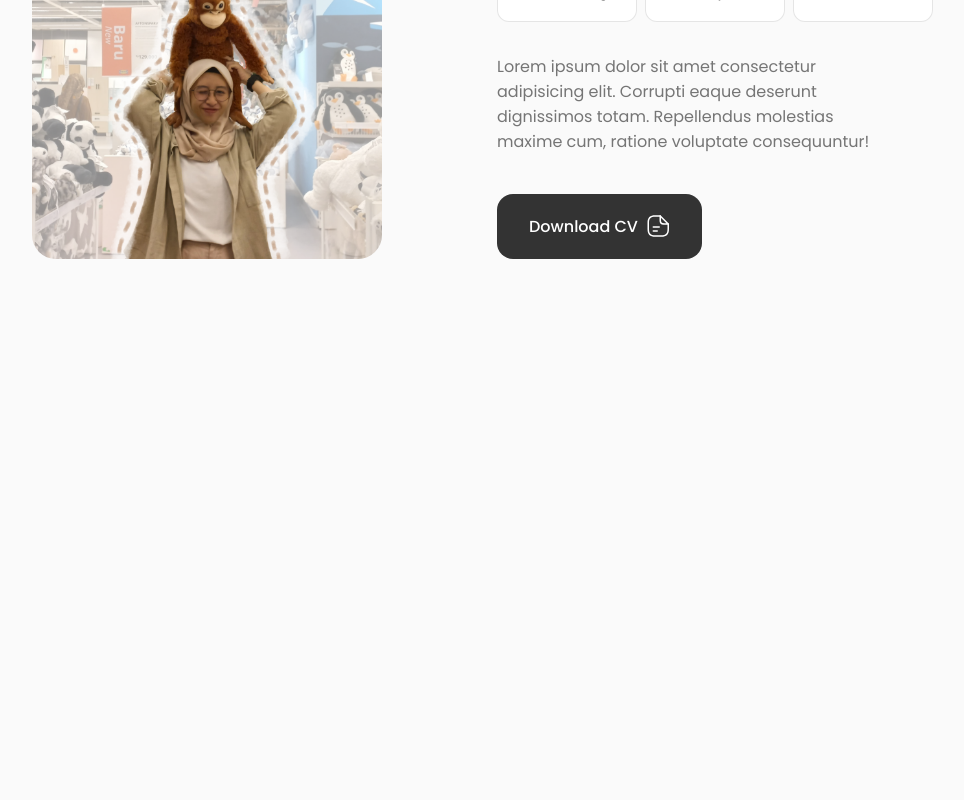
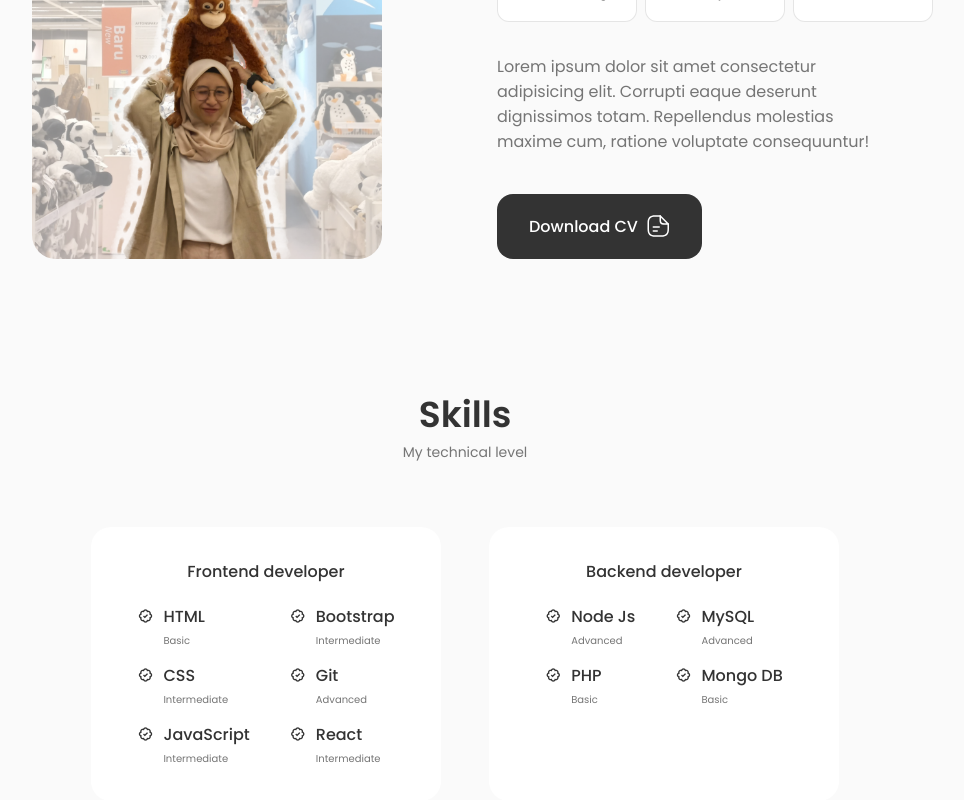
Before and after one commit to tsaniawarda2/Portfolio, a React (Create React App) app: page / in a window 1280 px wide. Shown: the part 994-1794 px from the top of the page, without its empty margins (175-1139 px from the left). Before the commit the page ends 1285 px from the top, so only its background shows below. Built offline with nearby package versions, Linux system fonts and the light colour scheme.

Commit message:
skills done

```diff
--- a/src/App.js
+++ b/src/App.js
@@ -4,6 +4,7 @@
 import Header from "./components/header/Header";
 import Home from "./components/home/Home";
 import About from "./components/about/About";
+import Skills from "./components/skills/Skills";
 
 const App = () => {
   return (
@@ -12,6 +13,7 @@
       <main className="main">
         <Home />
         <About />
+        <Skills />
       </main>
     </>
   );
--- a/src/components/about/About.jsx
+++ b/src/components/about/About.jsx
@@ -8,8 +8,8 @@
   return (
     <>
       <section className="about section" id="about">
-        <h2 className="section__title text-center">About Me</h2>
-        <span className="section__subtitle text-center">My introduction</span>
+        <h2 className="section__title">About Me</h2>
+        <span className="section__subtitle">My introduction</span>
 
         <div className="about__container container grid">
           <img src={AboutImg} alt="" className="about__img" />
--- /dev/null
+++ b/src/components/skills/Backend.jsx
@@ -0,0 +1,54 @@
+import React from "react";
+
+function Backend() {
+  return (
+    <>
+      <div className="skills__content">
+        <h3 className="skills__title">Backend developer</h3>
+
+        <div className="skills__box">
+          <div className="skills__group">
+            <div className="skills__data">
+              <i className="bx bx-badge-check"></i>
+
+              <div className="skill">
+                <h3 className="skills__name">Node Js</h3>
+                <span className="skills__level">Advanced</span>
+              </div>
+            </div>
+
+            <div className="skills__data">
+              <i className="bx bx-badge-check"></i>
+              <div className="skill">
+                <h3 className="skills__name">PHP</h3>
+                <span className="skills__level">Basic</span>
+              </div>
+            </div>
+          </div>
+
+          <div className="skills__group">
+            <div className="skills__data">
+              <i className="bx bx-badge-check"></i>
+
+              <div className="skill">
+                <h3 className="skills__name">MySQL</h3>
+                <span className="skills__level">Advanced</span>
+              </div>
+            </div>
+
+            <div className="skills__data">
+              <i className="bx bx-badge-check"></i>
+
+              <div className="skill">
+                <h3 className="skills__name">Mongo DB</h3>
+                <span className="skills__level">Basic</span>
+              </div>
+            </div>
+          </div>
+        </div>
+      </div>
+    </>
+  );
+}
+
+export default Backend;
--- /dev/null
+++ b/src/components/skills/Frontend.jsx
@@ -0,0 +1,71 @@
+import React from "react";
+
+function Frontend() {
+  return (
+    <>
+      <div className="skills__content">
+        <h3 className="skills__title">Frontend developer</h3>
+
+        <div className="skills__box">
+          <div className="skills__group">
+            <div className="skills__data">
+              <i className="bx bx-badge-check"></i>
+
+              <div className="skill">
+                <h3 className="skills__name">HTML</h3>
+                <span className="skills__level">Basic</span>
+              </div>
+            </div>
+
+            <div className="skills__data">
+              <i className="bx bx-badge-check"></i>
+              <div className="skill">
+                <h3 className="skills__name">CSS</h3>
+                <span className="skills__level">Intermediate</span>
+              </div>
+            </div>
+
+            <div className="skills__data">
+              <i className="bx bx-badge-check"></i>
+
+              <div className="skill">
+                <h3 className="skills__name">JavaScript</h3>
+                <span className="skills__level">Intermediate</span>
+              </div>
+            </div>
+          </div>
+
+          <div className="skills__group">
+            <div className="skills__data">
+              <i className="bx bx-badge-check"></i>
+
+              <div className="skill">
+                <h3 className="skills__name">Bootstrap</h3>
+                <span className="skills__level">Intermediate</span>
+              </div>
+            </div>
+
+            <div className="skills__data">
+              <i className="bx bx-badge-check"></i>
+              <div className="skill">
+                <h3 className="skills__name">Git</h3>
+                <span className="skills__level">Advanced</span>
+              </div>
+            </div>
+
+            <div className="skills__data">
+              <i className="bx bx-badge-check"></i>
+
+              <div className="skill">
+                <h3 className="skills__name">React</h3>
+                <span className="skills__level">Intermediate</span>
+              </div>
+            </div>
+          </div>
+        </div>
+      </div>
+    </>
+  );
+}
+
+export default Frontend;
--- /dev/null
+++ b/src/components/skills/Skills.jsx
@@ -0,0 +1,23 @@
+import React from "react";
+import "./skills.css";
+
+import Backend from "./Backend";
+import Frontend from "./Frontend";
+
+function Skills() {
+  return (
+    <>
+      <section className="skills section" id="skills">
+        <h2 className="section__title">Skills</h2>
+        <span className="section__subtitle">My technical level</span>
+
+        <div className="skills__container container grid">
+          <Frontend />
+          <Backend />
+        </div>
+      </section>
+    </>
+  );
+}
+
+export default Skills;
--- /dev/null
+++ b/src/components/skills/skills.css
@@ -0,0 +1,88 @@
+.skills__container {
+  grid-template-columns: repeat(2, 350px);
+  column-gap: 3rem;
+  justify-content: center;
+}
+
+.skills__content {
+  background-color: var(--container-color);
+  border: 3rem;
+  padding: 2rem 1rem;
+  border-radius: 1.25rem;
+}
+
+.skills__title {
+  font-size: var(--normal-font-size);
+  font-weight: var(--font-medium);
+  text-align: center;
+  margin-bottom: var(--mb-1-5);
+}
+
+.skills__box {
+  display: flex;
+  justify-content: center;
+  column-gap: 2.5rem;
+}
+
+.skills__group {
+  display: grid;
+  align-items: flex-start;
+  row-gap: 1rem;
+}
+
+.skills__data {
+  display: flex;
+  column-gap: 0;
+}
+
+.skills .bx-badge-check {
+  font-size: 1rem;
+  color: var(--title-color);
+}
+
+.skill {
+  margin-left: 10px;
+}
+
+.skills__name {
+  font-size: var(--normal-font-size);
+  font-weight: var(--font-medium);
+  line-height: 18px;
+}
+
+.skills__level {
+  font-size: var(--tiny-font-size);
+  color: var(--text-color);
+}
+
+/* =============== BREAKPOINTS =============== */
+/* For large devices */
+@media screen and (max-width: 992px) {
+  .skills__container {
+    grid-template-columns: max-content;
+    row-gap: 2rem;
+  }
+}
+
+/* For medium devices */
+@media screen and (max-width: 576px) {
+  .skills__container {
+    grid-template-columns: 1fr;
+  }
+
+  .skills__content {
+    padding: 1.5rem;
+  }
+}
+
+/* For small devices */
+@media screen and (max-width: 350px) {
+  .skills__box {
+    column-gap: 1.25rem;
+  }
+
+  .skills__name {
+    font-size: var(--small-font-size);
+  }
+
+}
```
